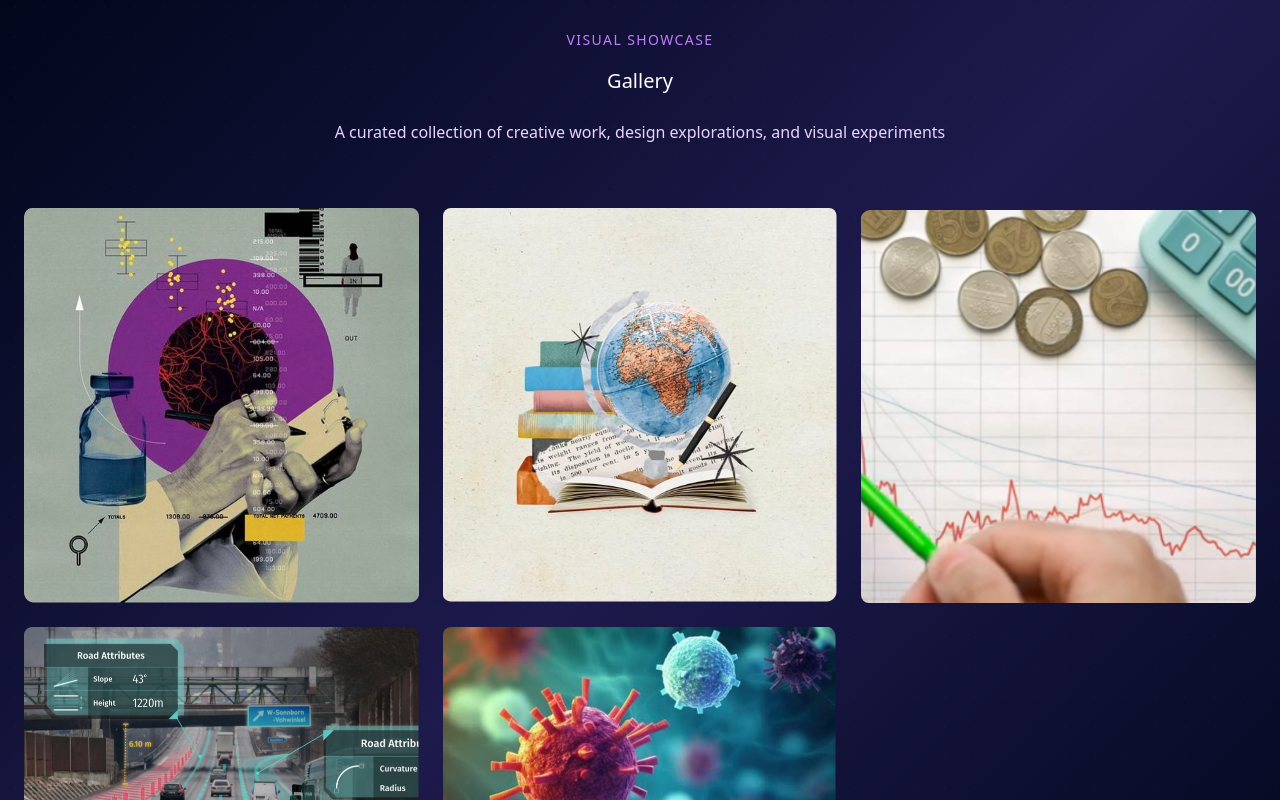
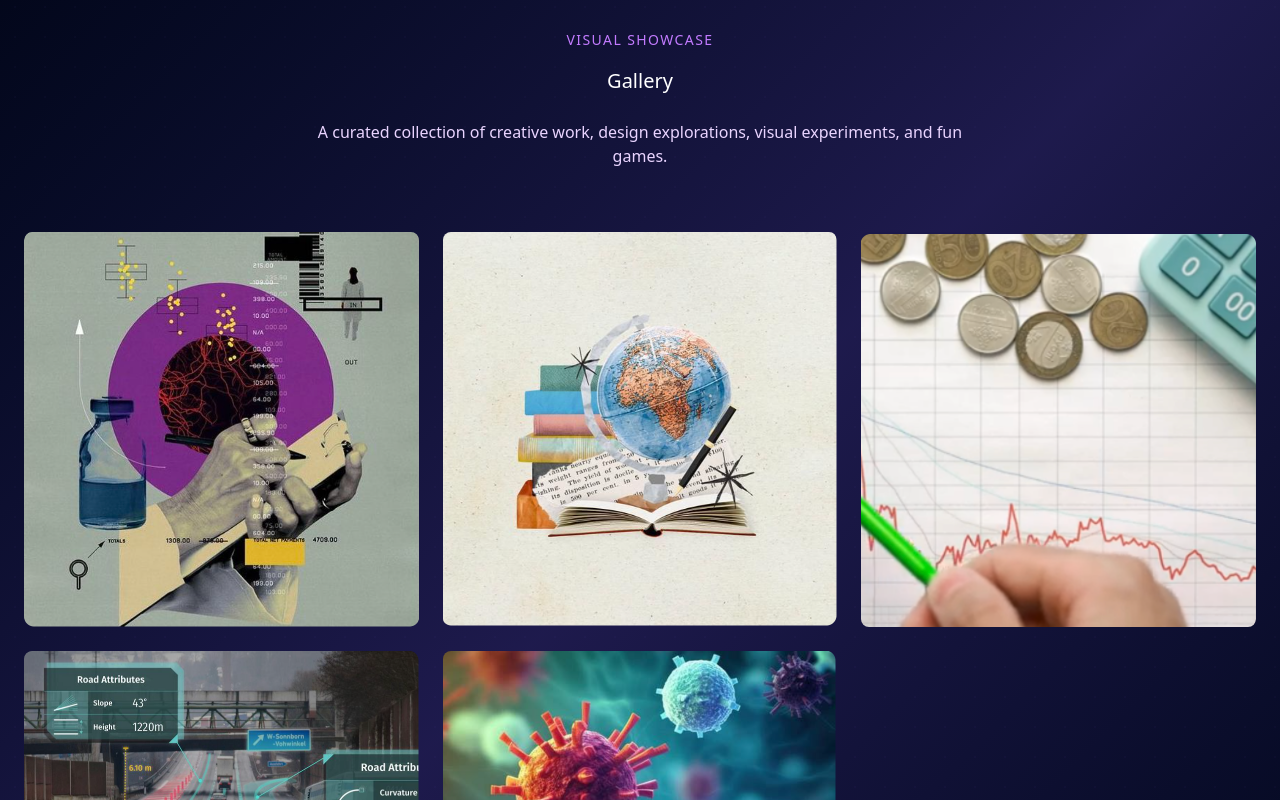
Before and after one commit to prisha777/prisha-goel.com, a React (Vite) app: page / in a window 1280 px wide. Shown: the part 1660-2460 px from the top of the page. Built offline with nearby package versions, Linux system fonts and the light colour scheme.

Commit message:
Update gallery description to include fun games

```diff
--- a/src/app/components/Gallery.tsx
+++ b/src/app/components/Gallery.tsx
@@ -64,7 +64,7 @@ export function Gallery() {
             Gallery
           </h2>
           <p className="text-purple-200 max-w-2xl mx-auto">
-            A curated collection of creative work, design explorations, and visual experiments
+            A curated collection of creative work, design explorations, visual experiments, and fun games.
           </p>
         </motion.div>
 
```
